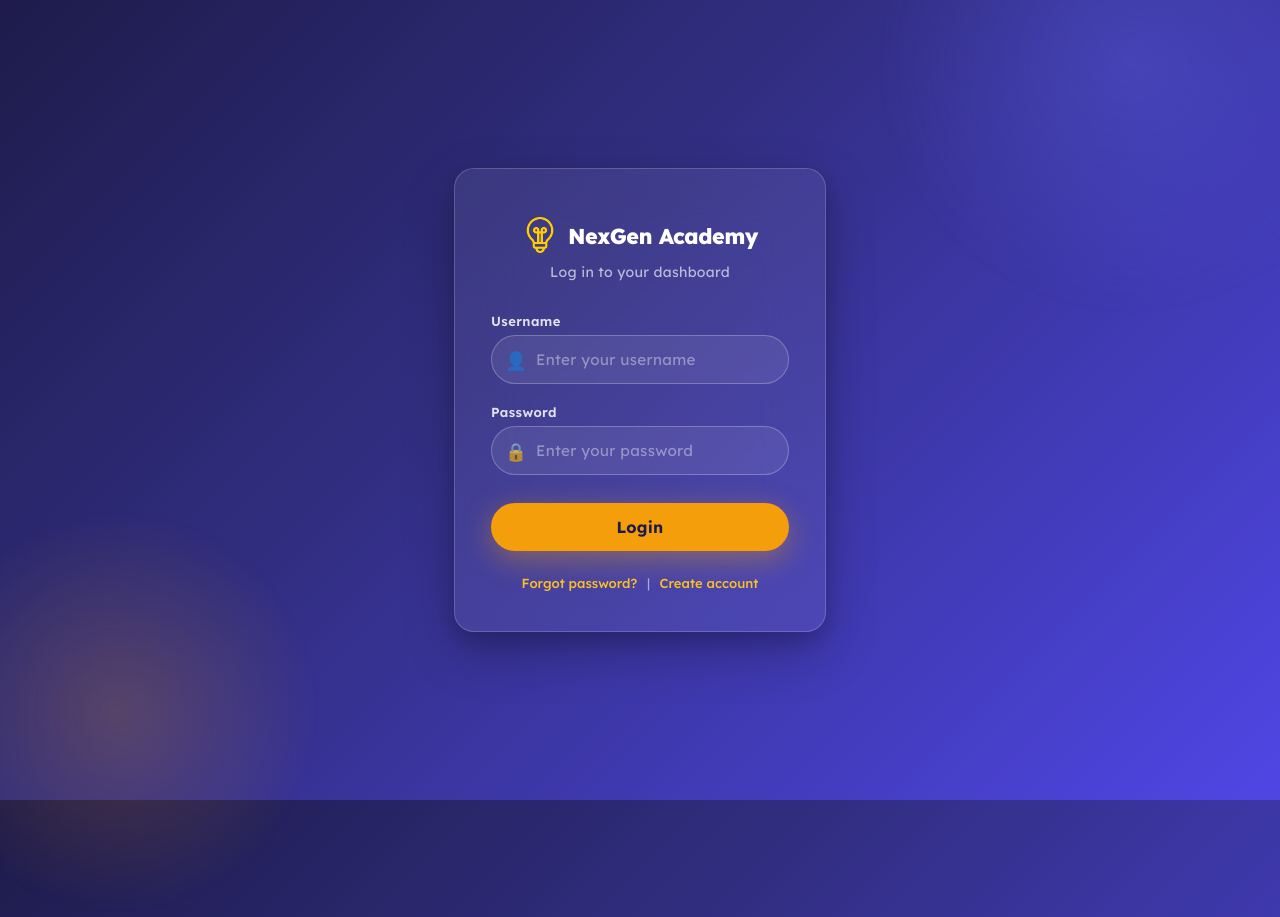
After one commit to dheerajnayak2009/nexgen, a Flask app: page /login in a window 1280 px wide; the page is wider, and only the part inside the window is pictured. The commit adds this page. Run offline with Flask 3, Linux system fonts and the light colour scheme.

Commit message:
Updated this stuff

```diff
--- a/main.py
+++ b/main.py
@@ -6,3 +6,12 @@ app = Flask(__name__)
 @app.get("/")
 def home():
     return render_template("index.html")
+
+@app.get("/login")
+def login():
+    return render_template("login.html")
+
+# --- IF LOCAL, THEN UNCOMMENT THIS ---
+
+# if __name__ == "__main__":
+#     app.run(debug=True)
--- /dev/null
+++ b/templates/login.html
@@ -0,0 +1,310 @@
+<!DOCTYPE html>
+<html lang="en">
+<head>
+    <meta charset="UTF-8">
+    <meta name="viewport" content="width=device-width, initial-scale=1.0">
+    <title>Login — NexGen Academy</title>
+    <style>
+        @import url('https://fonts.googleapis.com/css2?family=Lexend:wght@100..900&display=swap');
+
+        :root {
+            --primary: #4f46e5;
+            --primary-dark: #3730a3;
+            --accent: #f59e0b;
+            --accent-light: #fbbf24;
+            --gradient-2: linear-gradient(135deg, #1e1b4b 0%, #312e81 40%, #4f46e5 100%);
+            --shadow-xl: 0 20px 50px rgba(0, 0, 0, 0.25), 0 8px 20px rgba(0, 0, 0, 0.15);
+            --radius-lg: 20px;
+            --radius-sm: 8px;
+            --transition: 0.3s cubic-bezier(0.4, 0, 0.2, 1);
+        }
+
+        * {
+            margin: 0;
+            padding: 0;
+            box-sizing: border-box;
+        }
+
+        body {
+            font-family: 'Lexend', 'Inter', system-ui, -apple-system, sans-serif;
+            min-height: 100vh;
+            background: var(--gradient-2);
+            display: flex;
+            align-items: center;
+            justify-content: center;
+            overflow: hidden;
+            -webkit-font-smoothing: antialiased;
+            position: relative;
+        }
+
+        /* Ambient glow orbs */
+        body::before {
+            content: '';
+            position: absolute;
+            width: 500px;
+            height: 500px;
+            background: radial-gradient(circle, rgba(99, 102, 241, 0.3) 0%, transparent 70%);
+            border-radius: 50%;
+            top: -180px;
+            right: -120px;
+            animation: floatBubble 8s ease-in-out infinite;
+        }
+
+        body::after {
+            content: '';
+            position: absolute;
+            width: 400px;
+            height: 400px;
+            background: radial-gradient(circle, rgba(245, 158, 11, 0.2) 0%, transparent 70%);
+            border-radius: 50%;
+            bottom: -120px;
+            left: -100px;
+            animation: floatBubble 10s ease-in-out infinite reverse;
+        }
+
+        @keyframes floatBubble {
+            0%,
+            100% {
+                transform: translate(0, 0) scale(1);
+            }
+            25% {
+                transform: translate(30px, -20px) scale(1.05);
+            }
+            50% {
+                transform: translate(-15px, 25px) scale(0.95);
+            }
+            75% {
+                transform: translate(-25px, -10px) scale(1.03);
+            }
+        }
+
+        /* ========== LOGIN CARD ========== */
+        .login-wrapper {
+            position: relative;
+            z-index: 1;
+            width: 100%;
+            max-width: 420px;
+            padding: 24px;
+        }
+
+        .login-card {
+            background: rgba(255, 255, 255, 0.07);
+            backdrop-filter: blur(30px);
+            -webkit-backdrop-filter: blur(30px);
+            border: 1px solid rgba(255, 255, 255, 0.18);
+            border-radius: var(--radius-lg);
+            padding: 48px 36px 40px;
+            box-shadow: var(--shadow-xl);
+            text-align: center;
+            color: #fff;
+        }
+
+        /* Logo / Brand */
+        .login-brand {
+            display: flex;
+            align-items: center;
+            justify-content: center;
+            gap: 10px;
+            margin-bottom: 10px;
+        }
+
+        .login-logo-icon {
+            width: 36px;
+            height: 36px;
+            background: var(--accent);
+            border-radius: var(--radius-sm);
+            display: flex;
+            align-items: center;
+            justify-content: center;
+            font-size: 1.4rem;
+            font-weight: 900;
+            color: #fff;
+            /* box-shadow: 0 4px 15px rgba(245, 158, 11, 0.45); */
+            /* If logo.png available, replace with: */
+            background: url("{{ url_for('static', filename='logo.png') }}") center center;
+            background-size: contain;
+            background-repeat: no-repeat;
+        }
+
+        .login-brand span {
+            font-size: 1.35rem;
+            font-weight: 800;
+            letter-spacing: -0.5px;
+            color: #fff;
+        }
+
+        .login-subtitle {
+            font-size: 0.88rem;
+            color: rgba(255, 255, 255, 0.65);
+            margin-bottom: 32px;
+            letter-spacing: 0.3px;
+        }
+
+        /* ========== FORM ========== */
+        .form-group {
+            margin-bottom: 20px;
+            text-align: left;
+        }
+
+        .form-group label {
+            display: block;
+            font-size: 0.82rem;
+            font-weight: 600;
+            letter-spacing: 0.4px;
+            margin-bottom: 6px;
+            color: rgba(255, 255, 255, 0.85);
+        }
+
+        .input-wrap {
+            position: relative;
+            display: flex;
+            align-items: center;
+        }
+
+        .input-icon {
+            position: absolute;
+            left: 14px;
+            font-size: 1.1rem;
+            pointer-events: none;
+            opacity: 0.7;
+        }
+
+        .form-group input {
+            width: 100%;
+            padding: 14px 16px 14px 44px;
+            border-radius: 50px;
+            border: 1.5px solid rgba(255, 255, 255, 0.25);
+            background: rgba(255, 255, 255, 0.08);
+            color: #fff;
+            font-size: 0.95rem;
+            font-family: 'Lexend', 'Inter', sans-serif;
+            outline: none;
+            transition: var(--transition);
+            letter-spacing: 0.3px;
+        }
+
+        .form-group input::placeholder {
+            color: rgba(255, 255, 255, 0.4);
+        }
+
+        .form-group input:focus {
+            border-color: var(--accent);
+            background: rgba(255, 255, 255, 0.13);
+            box-shadow: 0 0 0 4px rgba(245, 158, 11, 0.12);
+        }
+
+        /* ========== BUTTON ========== */
+        .btn-login {
+            width: 100%;
+            padding: 14px;
+            border-radius: 50px;
+            border: none;
+            background: var(--accent);
+            color: #1e1b4b;
+            font-size: 1rem;
+            font-weight: 700;
+            font-family: 'Lexend', 'Inter', sans-serif;
+            cursor: pointer;
+            letter-spacing: 0.3px;
+            transition: var(--transition);
+            box-shadow: 0 8px 30px rgba(245, 158, 11, 0.4);
+            margin-top: 8px;
+        }
+
+        .btn-login:hover {
+            background: var(--accent-light);
+            transform: translateY(-2px);
+            box-shadow: 0 14px 40px rgba(245, 158, 11, 0.5);
+        }
+
+        .btn-login:active {
+            transform: translateY(0);
+            box-shadow: 0 6px 20px rgba(245, 158, 11, 0.35);
+        }
+
+        /* ========== FOOTER LINKS ========== */
+        .login-footer {
+            margin-top: 24px;
+            font-size: 0.82rem;
+            color: rgba(255, 255, 255, 0.55);
+        }
+
+        .login-footer a {
+            color: var(--accent-light);
+            text-decoration: none;
+            font-weight: 500;
+            transition: var(--transition);
+        }
+
+        .login-footer a:hover {
+            color: #fff;
+            text-decoration: underline;
+        }
+
+        .login-footer span {
+            margin: 0 6px;
+        }
+
+        /* ========== RESPONSIVE ========== */
+        @media (max-width: 480px) {
+            .login-card {
+                padding: 36px 22px 30px;
+            }
+            .login-brand span {
+                font-size: 1.2rem;
+            }
+            .form-group input {
+                padding: 12px 14px 12px 40px;
+                font-size: 0.9rem;
+            }
+            .btn-login {
+                padding: 13px;
+                font-size: 0.95rem;
+            }
+        }
+    </style>
+</head>
+<body>
+
+    <div class="login-wrapper">
+        <div class="login-card">
+
+            <!-- Brand -->
+            <div class="login-brand">
+                <div class="login-logo-icon"></div>
+                <span>NexGen Academy</span>
+            </div>
+            <p class="login-subtitle">Log in to your dashboard</p>
+
+            <!-- Login Form -->
+            <form method="POST" action="/login">
+                <div class="form-group">
+                    <label for="username">Username</label>
+                    <div class="input-wrap">
+                        <span class="input-icon">👤</span>
+                        <input type="text" id="username" name="username" placeholder="Enter your username" required autocomplete="username">
+                    </div>
+                </div>
+
+                <div class="form-group">
+                    <label for="password">Password</label>
+                    <div class="input-wrap">
+                        <span class="input-icon">🔒</span>
+                        <input type="password" id="password" name="password" placeholder="Enter your password" required autocomplete="current-password">
+                    </div>
+                </div>
+
+                <button type="submit" class="btn-login">Login</button>
+            </form>
+
+            <!-- Footer links -->
+            <div class="login-footer">
+                <a href="#">Forgot password?</a>
+                <span>|</span>
+                <a href="#">Create account</a>
+            </div>
+        </div>
+    </div>
+
+</body>
+</html>
```
Also changed, not shown: templates/index.html (+23 -4 lines), static/logo.png (added).
